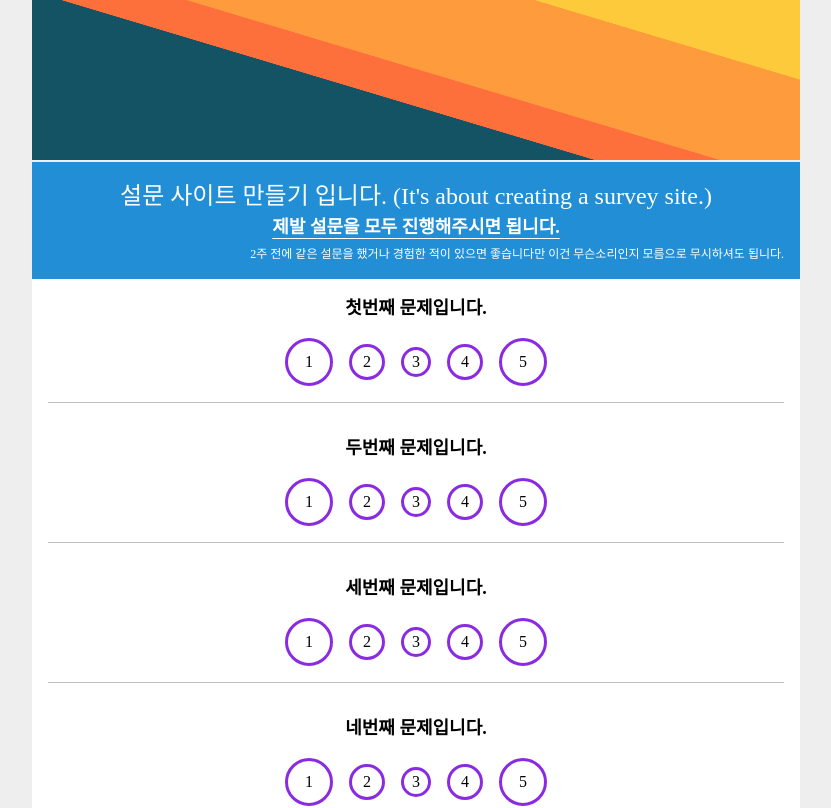
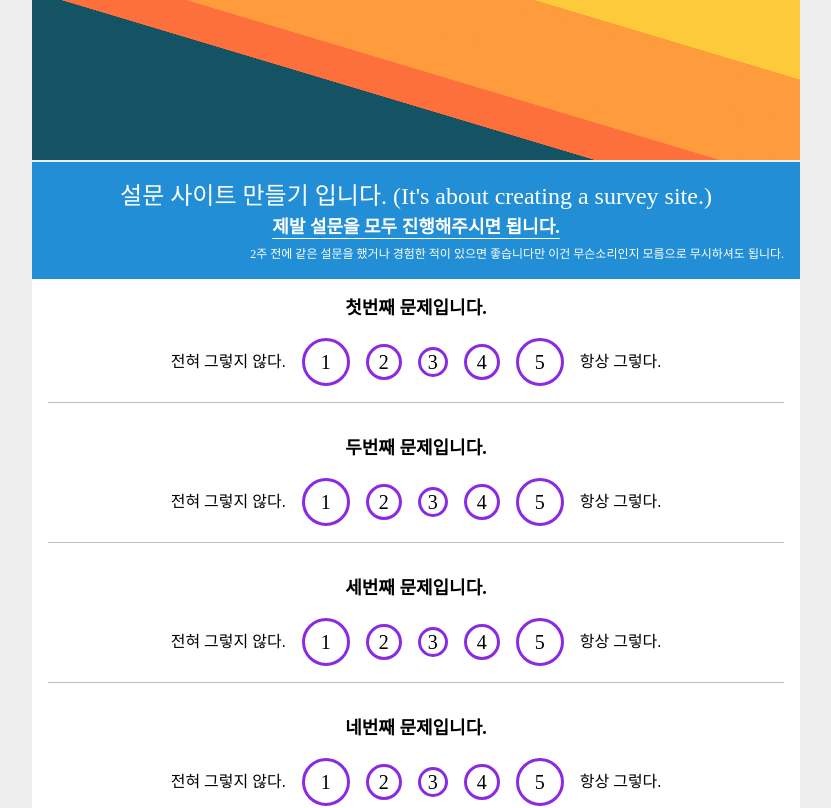
Before and after one commit to jmeno1011/survey-temp, a Next.js app: page /survey in a window 1280 px wide. Shown: the top 808 px of the page, without its empty margins (224-1055 px from the left). Built offline with nearby package versions, Linux system fonts and the light colour scheme.

Commit message:
add Question 문구

```diff
--- a/package.json
+++ b/package.json
@@ -25,6 +25,7 @@
     "react-dom": "18.2.0",
     "react-redux": "^8.1.1",
     "redux": "^4.2.1",
+    "redux-persist": "^6.0.0",
     "typescript": "5.0.4",
     "uuid": "^9.0.0"
   },
--- a/src/components/survey/Question/Question.module.css
+++ b/src/components/survey/Question/Question.module.css
@@ -6,16 +6,27 @@
   font-size: 1.125rem;
   font-weight: 600;
 }
+.wrapper{
+  display: flex;
+  justify-content: center;
+  align-items: center;
+  border-bottom: 1px solid silver;
+}
+
 .btnGroup {
   padding: 1rem;
   display: flex;
   justify-content: center;
   align-items: center;
   gap: 1rem;
-  border-bottom: 1px solid silver;
 }
 .btnGroup label {
+  display: flex;
+  justify-content: center;
+  align-items: center;
+  border: 3px solid blueviolet;
   border-radius: 50%;
+  font-size: 1.25rem;
   cursor: pointer;
 }
 .radioLabel input[type="radio"] {
@@ -29,13 +40,6 @@
 .radioLabel:hover {
   background-color: rgb(197, 150, 241);
   color: #fff;
-}
-
-.btnGroup label {
-  display: flex;
-  justify-content: center;
-  align-items: center;
-  border: 3px solid blueviolet;
 }
 
 .btnGroup label:first-child,
--- a/src/components/survey/Question/Question.tsx
+++ b/src/components/survey/Question/Question.tsx
@@ -20,6 +20,8 @@ const Question = ({
   return (
     <div className={styles.container}>
       <h3 className={styles.title}>{questionTitle}</h3>
+      <div className={styles.wrapper}>
+        <span>전혀 그렇지 않다.</span>
         <div className={styles.btnGroup}>
           {scoreRange.map((score) => (
             <label
@@ -37,6 +39,8 @@ const Question = ({
             </label>
           ))}
         </div>
+        <span>항상 그렇다.</span>
+      </div>
     </div>
   );
 };
--- a/src/pages/survey.tsx
+++ b/src/pages/survey.tsx
@@ -47,6 +47,8 @@ const Survey = () => {
         agreement: userInfo.check ? "동의" : "비동의",
         event: "비동의",
       };
+      console.log(data);
+
     }
   };
   return (
```
Also changed, not shown: 1 other file (tests, documents, lock files or other folders). Lines whose indentation alone changed are shown as unchanged.
